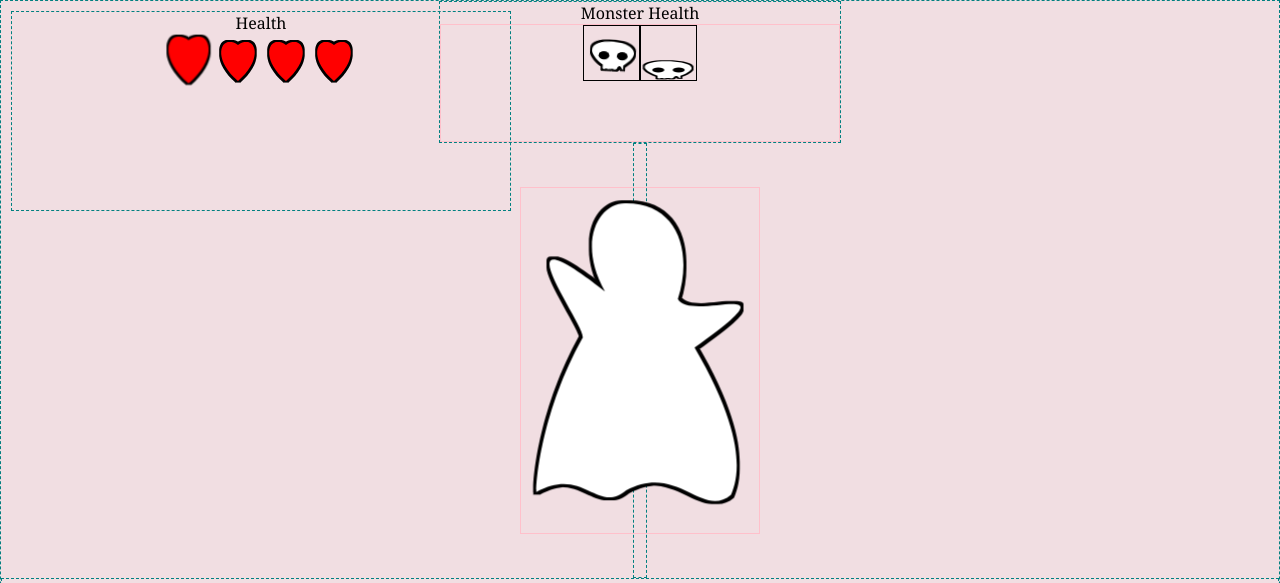
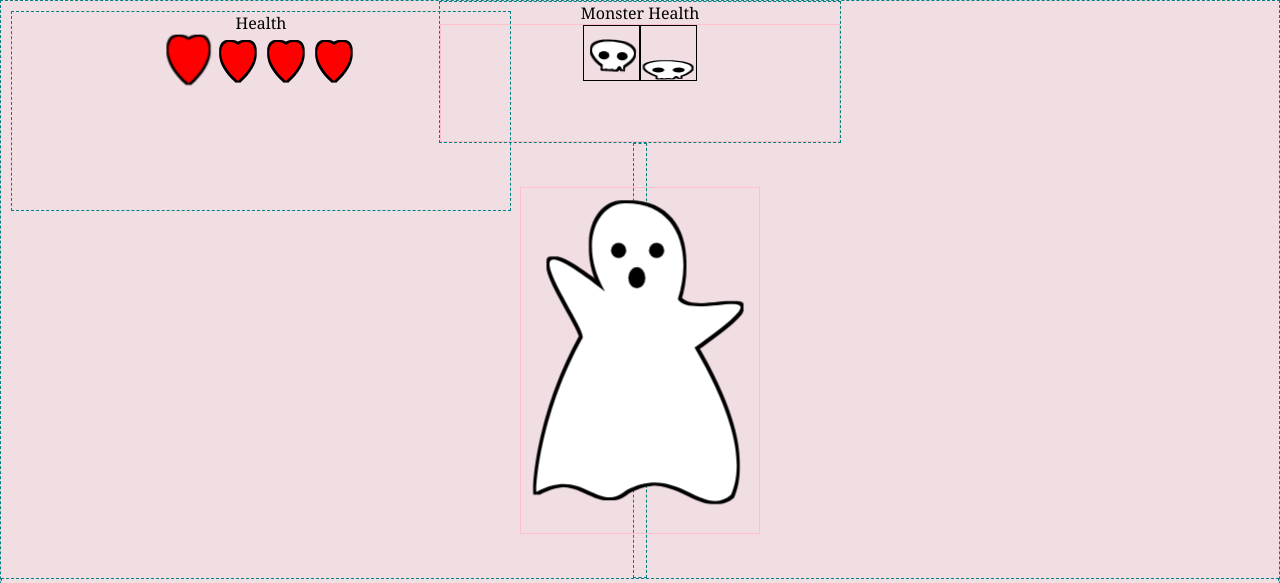
Before and after one commit to EnzoDFer/Rock-Paper-Scissors, a plain HTML site: page index.html in a window 1280 px wide. Shown: the top 583 px of the page. Drawn offline with Linux system fonts and the light colour scheme.

Commit message:
Add ghost features

```diff
--- a/index.html
+++ b/index.html
@@ -51,9 +51,9 @@
                 </g>
                 <rect class="skull"></rect>
               </g>
-              <circle id='skullEyeLeft' fill='black' position='absolute' r='5' cx='19';
+              <circle id='skullEyeLeft' fill='black' position='absolute' r='5' cx='19'
              cy='61'/>
-              <circle id='skullEyeRight' fill='black' position='absolute' r='5' cx='36';
+              <circle id='skullEyeRight' fill='black' position='absolute' r='5' cx='36'
              cy='61'/>
             </g>
           </svg>
@@ -72,6 +72,9 @@
                 <rect class="ghost border"></rect>
               </g>
               <rect class='ghost'/>
+              <circle fill="black" position="absolute" r="5" cx="60" cy="40" />
+              <circle fill="black" position="absolute" r="5" cx="85" cy="40" />
+              <circle fill="black" position="absolute" r="7" cx="90" cy="58" transform="scale(0.8,1)" />
             </g>
           </svg>
         </div>
```
